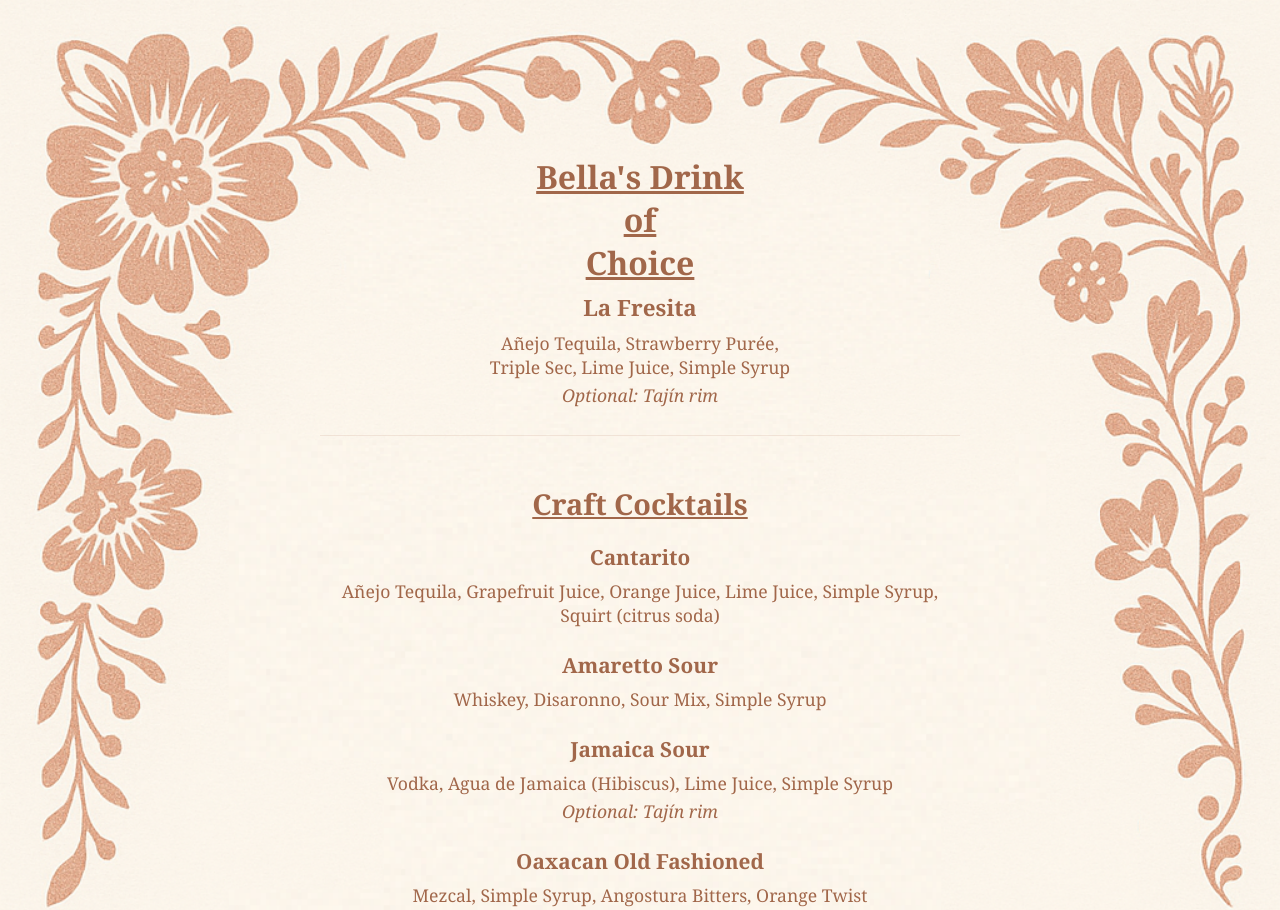
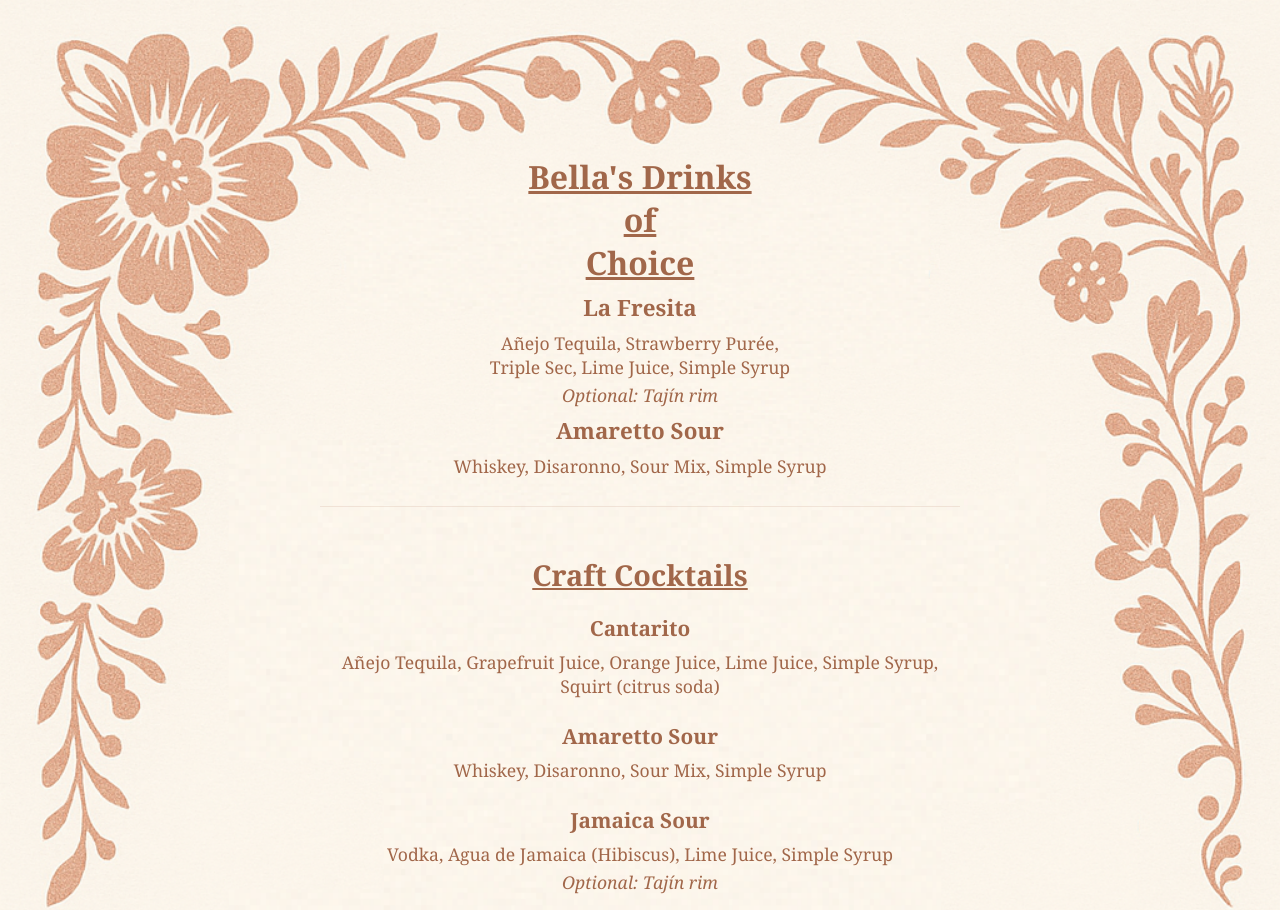
Before and after one commit to yvlachak/yvlachakis.bella-fiesta.io, a plain HTML site: page index.html in a window 1280 px wide. Shown: the top 910 px of the page. Drawn offline with Linux system fonts and the light colour scheme.

Commit message:
Update index.html

```diff
--- a/index.html
+++ b/index.html
@@ -12,10 +12,12 @@
 
       <!-- Bella's Feature -->
       <section class="feature-section">
-        <h1>Bella's Drink <br> of <br> Choice</h1>
+        <h1>Bella's Drinks <br> of <br> Choice</h1>
         <h3>La Fresita</h3>
         <p>Añejo Tequila, Strawberry Purée, <br> Triple Sec, Lime Juice, Simple Syrup</p>
         <p class="optional">Optional: Tajín rim</p>
+        <h3>Amaretto Sour</h3>
+        <p>Whiskey, Disaronno, Sour Mix, Simple Syrup</p>
       </section>
 
       <!-- Combined Craft Cocktails -->
```
